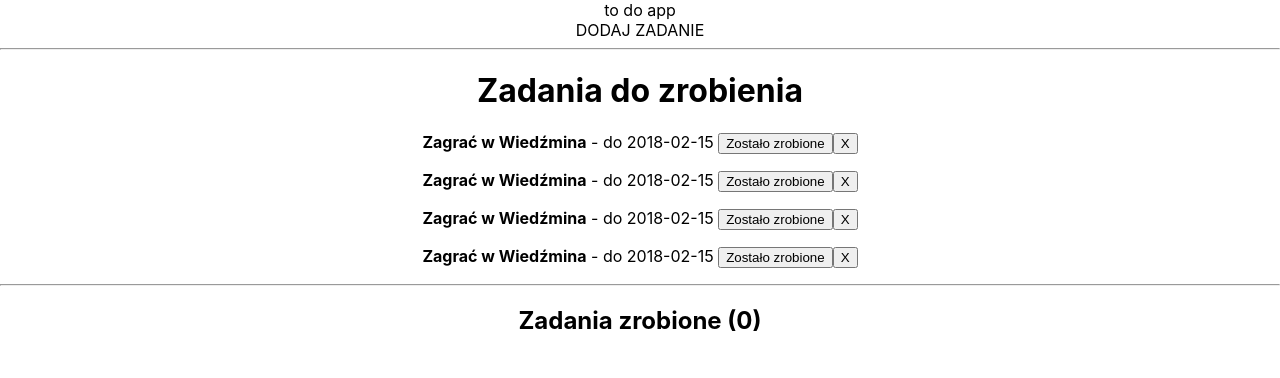
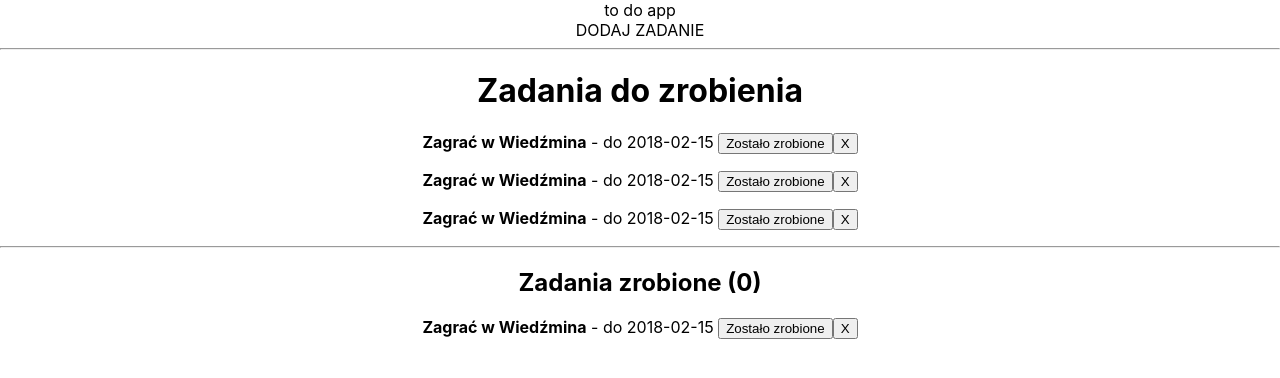
Before and after one commit to SzymonMrzyglod/toDoReactApp, a React (Create React App) app: page / in a window 1280 px wide. Shown: the top 378 px of the page. Built offline with nearby package versions, Linux system fonts and the light colour scheme.

Commit message:
array active and done task

```diff
--- a/src/App.js
+++ b/src/App.js
@@ -19,7 +19,7 @@
         text: 'Zagrać w Wiedźmina',
         date: '2018-02-15',
         important: false,
-        active: true,
+        active: false,
         finishDate: null
       },
       {
--- a/src/components/TaskList/TaskList.js
+++ b/src/components/TaskList/TaskList.js
@@ -2,7 +2,9 @@
 import Task from '../Task/Task';
 
 const TaskList = (props) => {
-    const tasks = props.tasks.map(task => (
+    const active = props.tasks.filter(task => task.active)
+    const done = props.tasks.filter(task => !task.active)
+    const activeTasks = active.map(task => (
         <Task
             task={task}
             key = {task.id}
@@ -10,15 +12,24 @@
             change={props.change}
         />
         ))
+        const doneTasks = done.map(task => (
+            <Task
+                task={task}
+                key = {task.id}
+                delete={props.delete}
+                change={props.change}
+            />
+            ))
     return (
         <>
             <div className='active'>
                 <h1>Zadania do zrobienia</h1>
-                {tasks}
+                {activeTasks}
             </div>
             <hr />
             <div className='done'>
                 <h2>Zadania zrobione (0)</h2>
+                {doneTasks}
             </div>
         </>
       );
```
